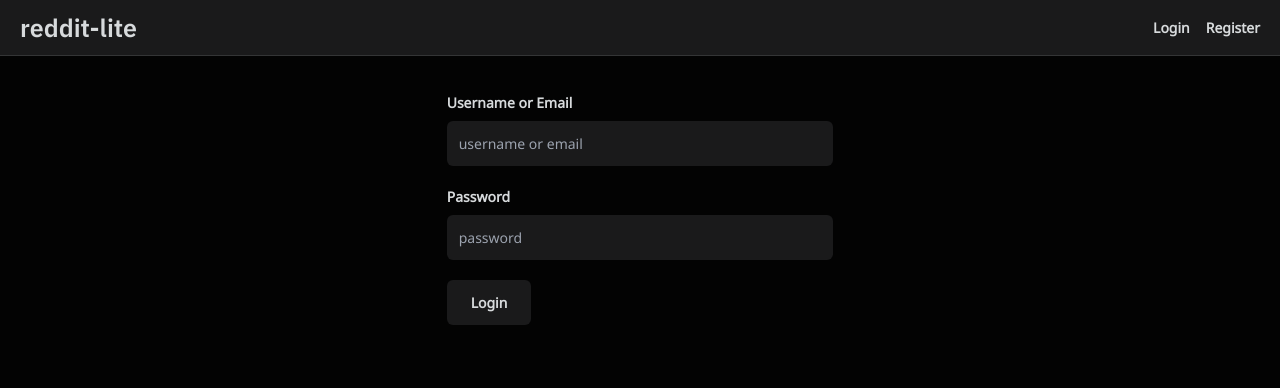
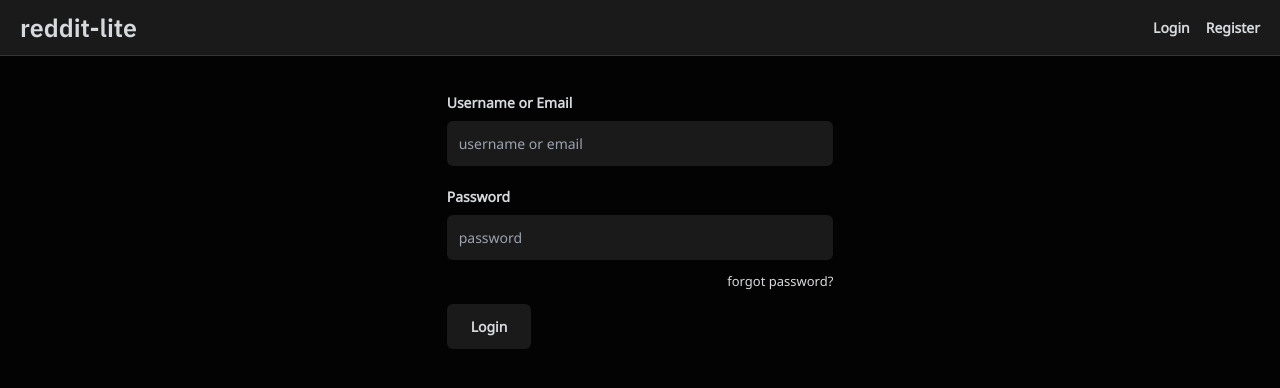
Before and after one commit to ramizahmed07/reddit-lite, a Next.js app in the folder web/: page /login in a window 1280 px wide. Shown: the top 388 px of the page. Built offline with nearby package versions, Linux system fonts and the light colour scheme; no server answers.

Commit message:
fix change-password input

```diff
--- a/web/app/change-password/[token]/components/Form.tsx
+++ b/web/app/change-password/[token]/components/Form.tsx
@@ -23,7 +23,7 @@ export function Form() {
           <p className="font-bold pb-2">New Password</p>
           <input
             className="w-full p-3 font-light bg-primary  rounded-md outline-none"
-            type="text"
+            type="password"
             name="newPassword"
             placeholder="New password"
             value={newPassword}
--- a/web/components/AuthInputs.tsx
+++ b/web/components/AuthInputs.tsx
@@ -1,8 +1,10 @@
 "use client";
+
+import { useState, ChangeEvent } from "react";
+import Link from "next/link";
 
 import { useAuth } from "@/hooks/useAuthcomponents";
 import { extractErrorMessage } from "@/utils/extractErrorMessagecomponents";
-import { useState, ChangeEvent } from "react";
 import FormMessage from "./FormMessage";
 
 interface LoginUserInput {
@@ -83,7 +85,7 @@ const AuthInputs = ({ isSignIn }: { isSignIn: boolean }) => {
         </label>
       </div>
 
-      <div className="field w-full mb-5">
+      <div className="field w-full mb-3">
         <label>
           <p className="font-bold pb-2">Password</p>
           <input
@@ -96,6 +98,12 @@ const AuthInputs = ({ isSignIn }: { isSignIn: boolean }) => {
           />
         </label>
       </div>
+      {isSignIn && (
+        <div className="text-sm w-full text-right mb-3 hover:underline">
+          <Link href="/forgot-password">forgot password?</Link>
+        </div>
+      )}
+
       <button
         onClick={handleSubmit}
         className="self-start bg-primary  py-3 px-6 rounded-md font-bold mb-5"
```
